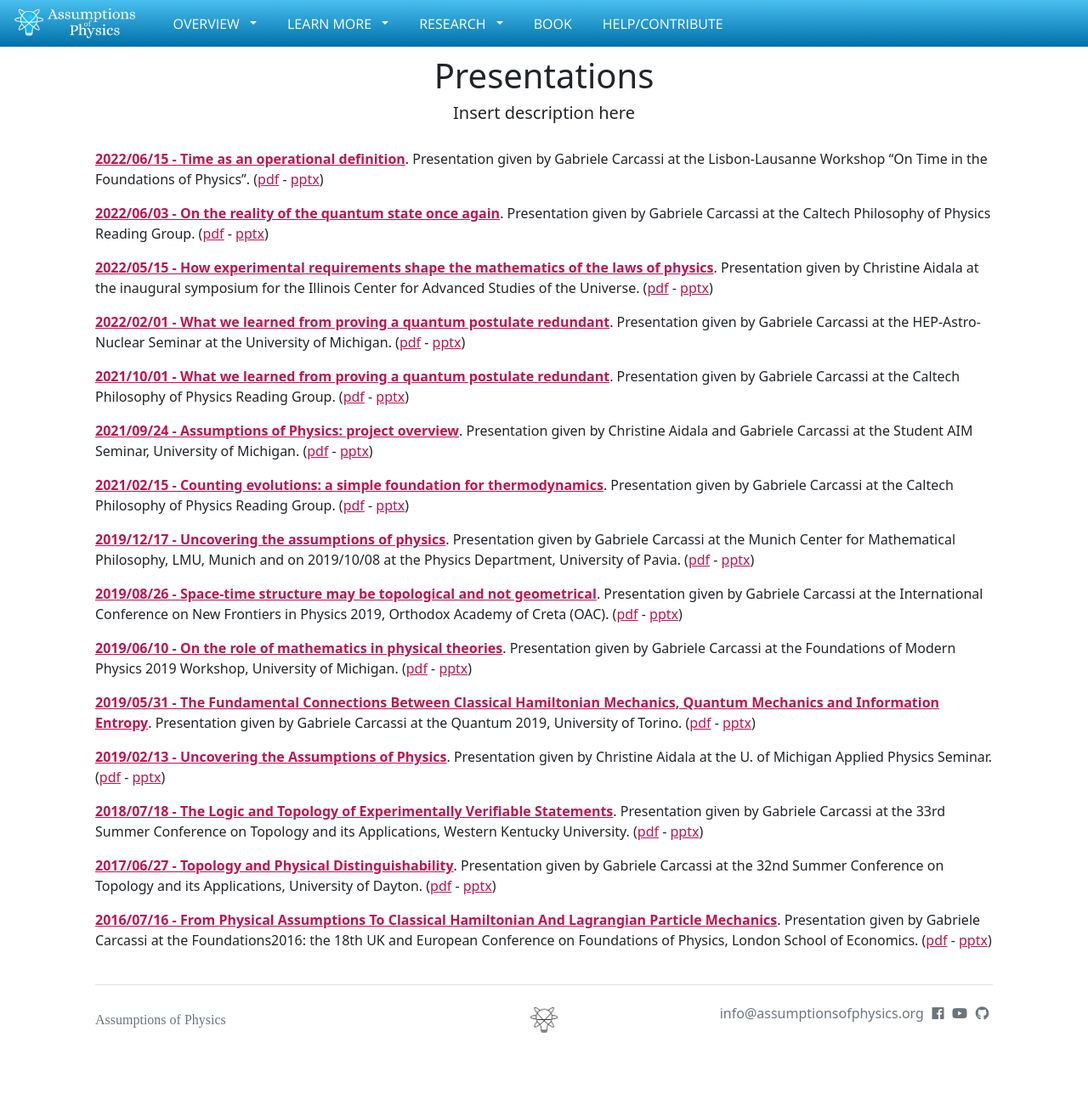
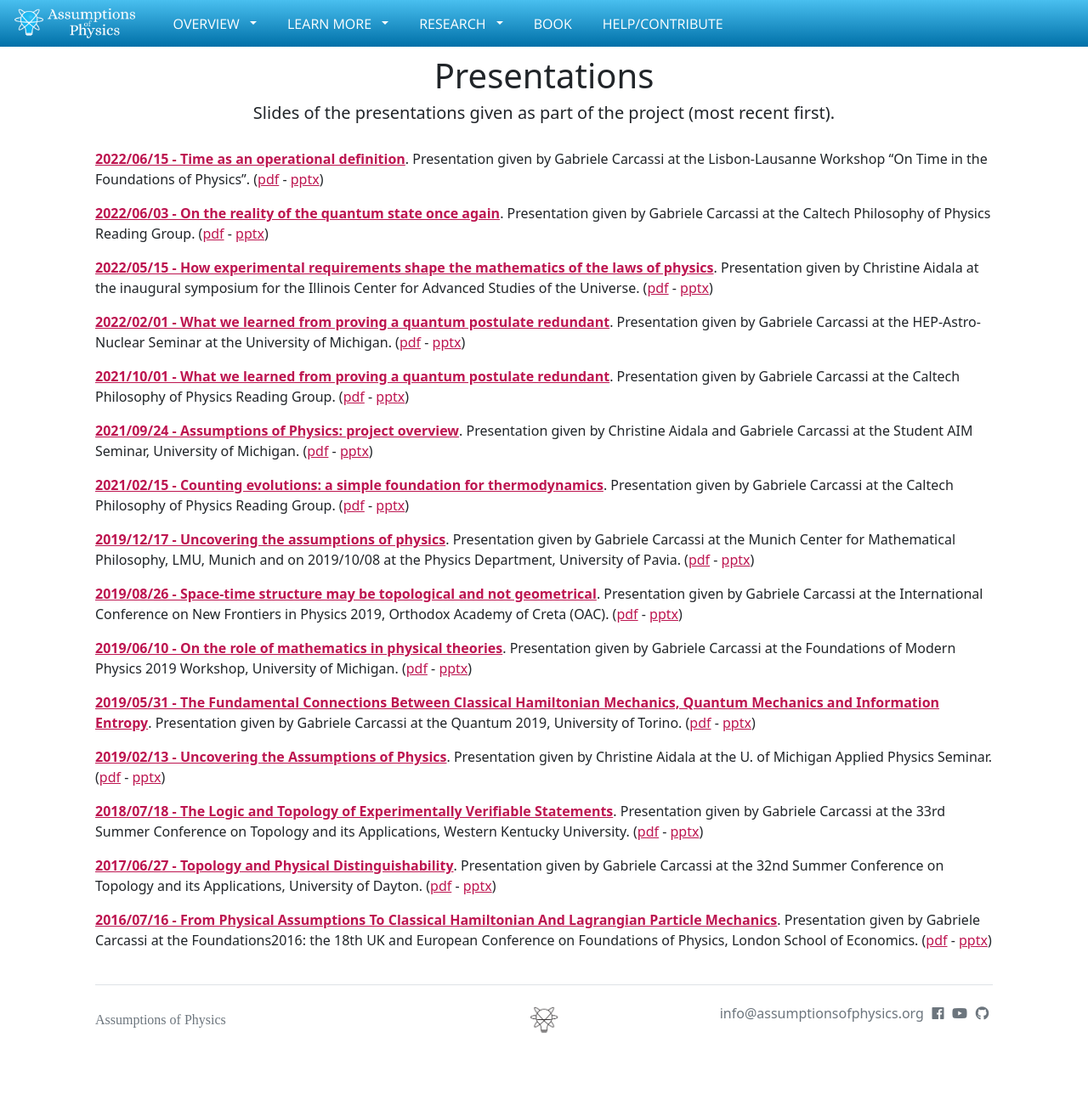
Before and after one commit to assumptionsofphysics/assumptionsofphysics.github.io, a Jekyll site: the page built from presentations.html, in a window 1280 px wide. Shown: the whole page at 85% size. Built offline with Jekyll 4.4.1, drawn with Linux system fonts in a browser that asks for light colours; nearby versions of some CDN libraries; some web fonts are replaced.

Commit message:
Added descriptions to some pages

```diff
--- a/papers.html
+++ b/papers.html
@@ -6,7 +6,7 @@ title: Papers
     <div class="row section topspace">
         <p></p>
         <h1 style="text-align: center; margin-top: -30px">Papers</h1>
-        <h5 style="text-align: center; margin-bottom: 30px">Insert description here</h5>
+        <h5 style="text-align: center; margin-bottom: 30px">Journal articles developed as part of the project (most recent first).</h5>
         <div class="col-md-12">
           {% for paper in site.data.papers %}
             <p><b><a href="{{ paper.url }}"> {{ paper.title }} ({{ paper.year }})</a></b>:
--- a/presentations.html
+++ b/presentations.html
@@ -6,7 +6,7 @@ title: Presentations
     <div class="row section topspace">
         <p></p>
         <h1 style="text-align: center; margin-top: -30px">Presentations</h1>
-        <h5 style="text-align: center; margin-bottom: 30px">Insert description here</h5>
+        <h5 style="text-align: center; margin-bottom: 30px">Slides of the presentations given as part of the project (most recent first).</h5>
         <div class="col-md-12">
           {% for presentation in site.data.presentations %}
             <p><b><a href="/presentations/{{ presentation.filename }}.pdf">{{ presentation.date }} - {{ presentation.title }}</a></b>.
--- a/videos.html
+++ b/videos.html
@@ -4,7 +4,7 @@ title: Videos
 ---
 <div class="row section featured topspace">
     <h2 class="section-title"><span>Videos</span></h2>
-    <h5 style="text-align: center; margin-bottom: 30px">Gabriele Carcassi's youtube channel includes videos aimed at physics/math/engineering students at the intermediate level.</h5>
+    <h5 style="text-align: center; margin-bottom: 30px"><a href="https://www.youtube.com/user/gcarcassi">Gabriele Carcassi's youtube channel</a> includes videos aimed at physics/math/engineering students at the intermediate level.</h5>
 </div>
 
 <div class="container">
```
